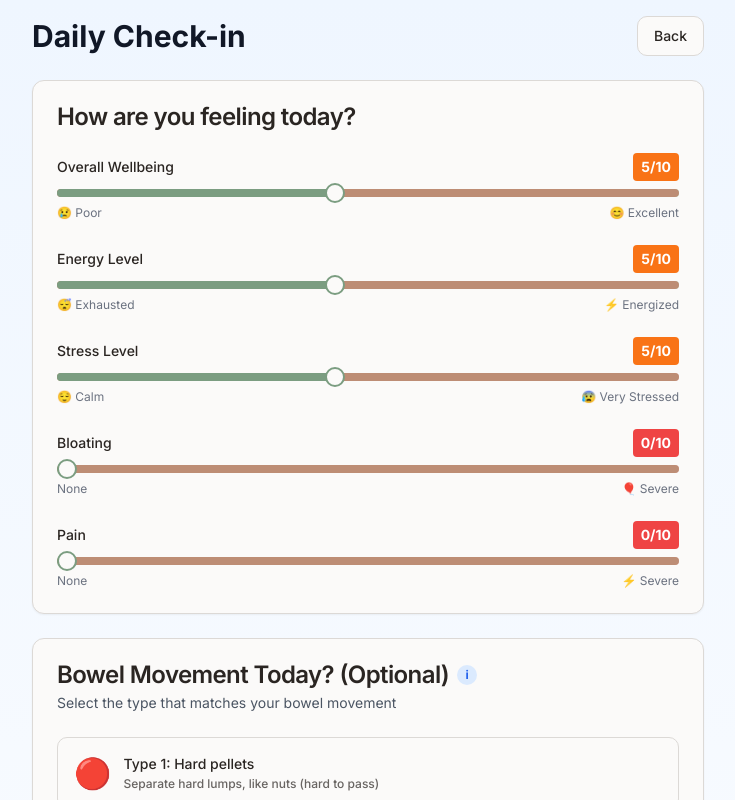
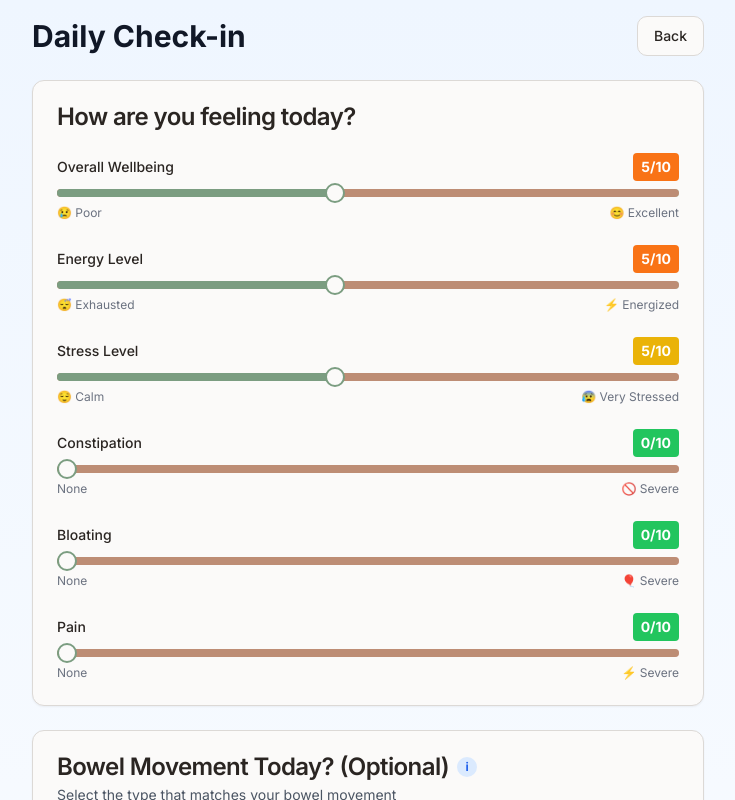
Before and after one commit to Glenn2524/Bobadiles-Web-App, a Next.js app in the folder gutcheck/: page /check-in in a window 1280 px wide. Shown: the top 800 px of the page, without its empty margins (272-1007 px from the left). Built offline with nearby package versions, Linux system fonts and the light colour scheme.

Commit message:
Add constipation slider and fix gradient colors for negative metrics

```diff
--- a/gutcheck/app/api/check-ins/route.ts
+++ b/gutcheck/app/api/check-ins/route.ts
@@ -21,6 +21,7 @@ export async function POST(request: NextRequest) {
         wellbeing: data.wellbeing,
         energy: data.energy,
         stress: data.stress,
+        constipation: data.constipation || 0,
         bloating: data.bloating,
         pain: data.pain,
         sleepQuality: data.sleepQuality || null,
--- a/gutcheck/app/check-in/page.tsx
+++ b/gutcheck/app/check-in/page.tsx
@@ -19,12 +19,22 @@ const bristolTypes = [
 ]
 
 // Helper function to get slider color based on value
+// For positive metrics (wellbeing, energy): red -> green
 const getSliderColor = (value: number, max: number = 10) => {
   const percentage = (value / max) * 100
   if (percentage <= 25) return 'bg-red-500'
   if (percentage <= 50) return 'bg-orange-500'
   if (percentage <= 75) return 'bg-yellow-500'
   return 'bg-green-500'
+}
+
+// For negative metrics (stress, pain, bloating, constipation): green -> red
+const getInverseSliderColor = (value: number, max: number = 10) => {
+  const percentage = (value / max) * 100
+  if (percentage <= 25) return 'bg-green-500'
+  if (percentage <= 50) return 'bg-yellow-500'
+  if (percentage <= 75) return 'bg-orange-500'
+  return 'bg-red-500'
 }
 
 export default function CheckInPage() {
@@ -37,6 +47,7 @@ export default function CheckInPage() {
   const [wellbeing, setWellbeing] = useState(5)
   const [energy, setEnergy] = useState(5)
   const [stress, setStress] = useState(5)
+  const [constipation, setConstipation] = useState(0)
   const [bloating, setBloating] = useState(0)
   const [pain, setPain] = useState(0)
 
@@ -73,6 +84,7 @@ export default function CheckInPage() {
           wellbeing,
           energy,
           stress,
+          constipation,
           bloating,
           pain,
           unloggedSymptomsToday: unloggedSymptoms,
@@ -191,7 +203,7 @@ export default function CheckInPage() {
             <div className="space-y-2">
               <div className="flex justify-between items-center">
                 <Label>Stress Level</Label>
-                <span className={`text-sm font-bold px-2 py-1 rounded ${getSliderColor(stress)} text-white`}>
+                <span className={`text-sm font-bold px-2 py-1 rounded ${getInverseSliderColor(stress)} text-white`}>
                   {stress}/10
                 </span>
               </div>
@@ -214,8 +226,32 @@ export default function CheckInPage() {
 
             <div className="space-y-2">
               <div className="flex justify-between items-center">
+                <Label>Constipation</Label>
+                <span className={`text-sm font-bold px-2 py-1 rounded ${getInverseSliderColor(constipation)} text-white`}>
+                  {constipation}/10
+                </span>
+              </div>
+              <div className="relative">
+                <div className="absolute inset-0 h-2 rounded-full bg-gradient-to-r from-green-500 via-yellow-500 via-orange-500 to-red-500 opacity-30" />
+                <Slider
+                  value={[constipation]}
+                  onValueChange={(value) => setConstipation(value[0])}
+                  min={0}
+                  max={10}
+                  step={1}
+                  className="relative"
+                />
+              </div>
+              <div className="flex justify-between text-xs text-gray-500">
+                <span>None</span>
+                <span>🚫 Severe</span>
+              </div>
+            </div>
+
+            <div className="space-y-2">
+              <div className="flex justify-between items-center">
                 <Label>Bloating</Label>
-                <span className={`text-sm font-bold px-2 py-1 rounded ${getSliderColor(bloating)} text-white`}>
+                <span className={`text-sm font-bold px-2 py-1 rounded ${getInverseSliderColor(bloating)} text-white`}>
                   {bloating}/10
                 </span>
               </div>
@@ -239,7 +275,7 @@ export default function CheckInPage() {
             <div className="space-y-2">
               <div className="flex justify-between items-center">
                 <Label>Pain</Label>
-                <span className={`text-sm font-bold px-2 py-1 rounded ${getSliderColor(pain)} text-white`}>
+                <span className={`text-sm font-bold px-2 py-1 rounded ${getInverseSliderColor(pain)} text-white`}>
                   {pain}/10
                 </span>
               </div>
```
Also changed, not shown: 1 other file (tests, documents, lock files or other folders).
